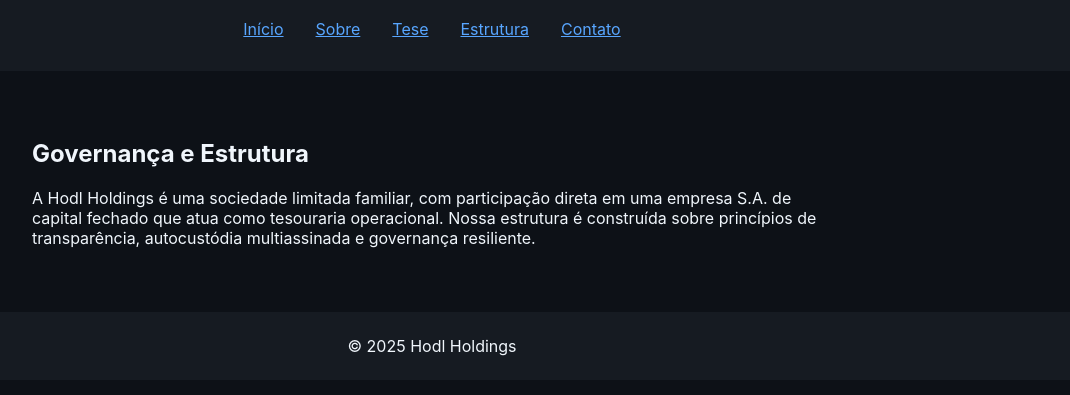
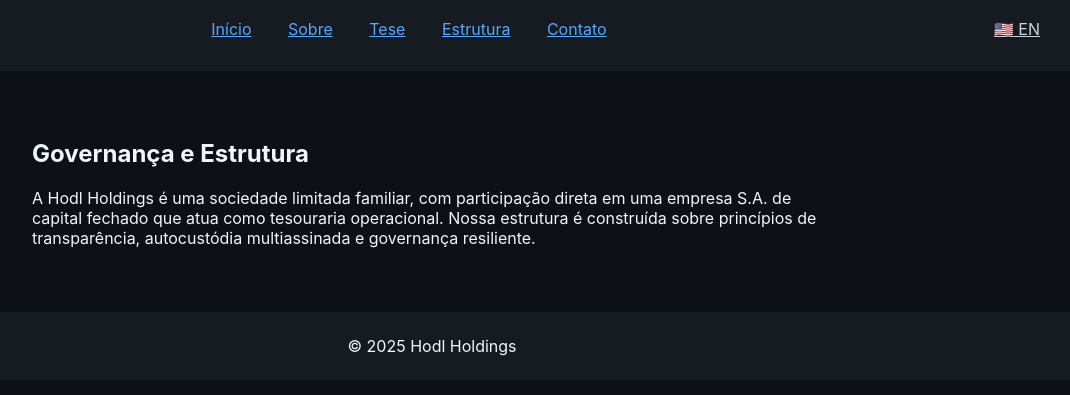
Before and after one commit to hodlholdings/hodlholdings.github.io, a plain HTML site: page estrutura.html in a window 1280 px wide. Shown: the part 95-490 px from the top of the page, without its empty margins (208-1278 px from the left). Drawn offline with Linux system fonts and the light colour scheme.

Commit message:
Atualizar o estrutura.html

```diff
--- a/estrutura.html
+++ b/estrutura.html
@@ -1 +1,11 @@
-<!DOCTYPE html><html lang="pt-br"><head><meta charset="UTF-8"><meta name="viewport" content="width=device-width, initial-scale=1.0"><title>Estrutura - Hodl Holdings</title></head><body style="background:#0d1117;color:#f0f6fc;font-family:Inter,sans-serif;margin:0"><header style="background:#161b22;text-align:center;padding:2rem"><h1>Hodl Holdings</h1><nav><a href="index.html" style="color:#58a6ff;margin:0 1rem">Início</a><a href="sobre.html" style="color:#58a6ff;margin:0 1rem">Sobre</a><a href="tese.html" style="color:#58a6ff;margin:0 1rem">Tese</a><a href="estrutura.html" style="color:#58a6ff;margin:0 1rem">Estrutura</a><a href="contato.html" style="color:#58a6ff;margin:0 1rem">Contato</a></nav></header><section style="padding:3rem 1.5rem;max-width:800px;margin:auto"><h2>Governança e Estrutura</h2><p>A Hodl Holdings é uma sociedade limitada familiar, com participação direta em uma empresa S.A. de capital fechado que atua como tesouraria operacional. Nossa estrutura é construída sobre princípios de transparência, autocustódia multiassinada e governança resiliente.</p></section><footer style="background:#161b22;text-align:center;padding:1.5rem">© 2025 Hodl Holdings</footer></body></html>
+<!DOCTYPE html><html lang="pt-br"><head><meta charset="UTF-8"><meta name="viewport" content="width=device-width, initial-scale=1.0"><title>Estrutura - Hodl Holdings</title></head><body style="background:#0d1117;color:#f0f6fc;font-family:Inter,sans-serif;margin:0"><header style="background:#161b22;text-align:center;padding:2rem">
+  <h1>Hodl Holdings</h1>
+  <nav>
+    <a href="index.html" style="color:#58a6ff;margin:0 1rem">Início</a>
+    <a href="sobre.html" style="color:#58a6ff;margin:0 1rem">Sobre</a>
+    <a href="tese.html" style="color:#58a6ff;margin:0 1rem">Tese</a>
+    <a href="estrutura.html" style="color:#58a6ff;margin:0 1rem">Estrutura</a>
+    <a href="contato.html" style="color:#58a6ff;margin:0 1rem">Contato</a>
+    <span style="float:right"><a href="/en/index.html" style="color:#c9d1d9;font-weight:400">🇺🇸 EN</a></span>
+  </nav>
+</header><section style="padding:3rem 1.5rem;max-width:800px;margin:auto"><h2>Governança e Estrutura</h2><p>A Hodl Holdings é uma sociedade limitada familiar, com participação direta em uma empresa S.A. de capital fechado que atua como tesouraria operacional. Nossa estrutura é construída sobre princípios de transparência, autocustódia multiassinada e governança resiliente.</p></section><footer style="background:#161b22;text-align:center;padding:1.5rem">© 2025 Hodl Holdings</footer></body></html>
```
